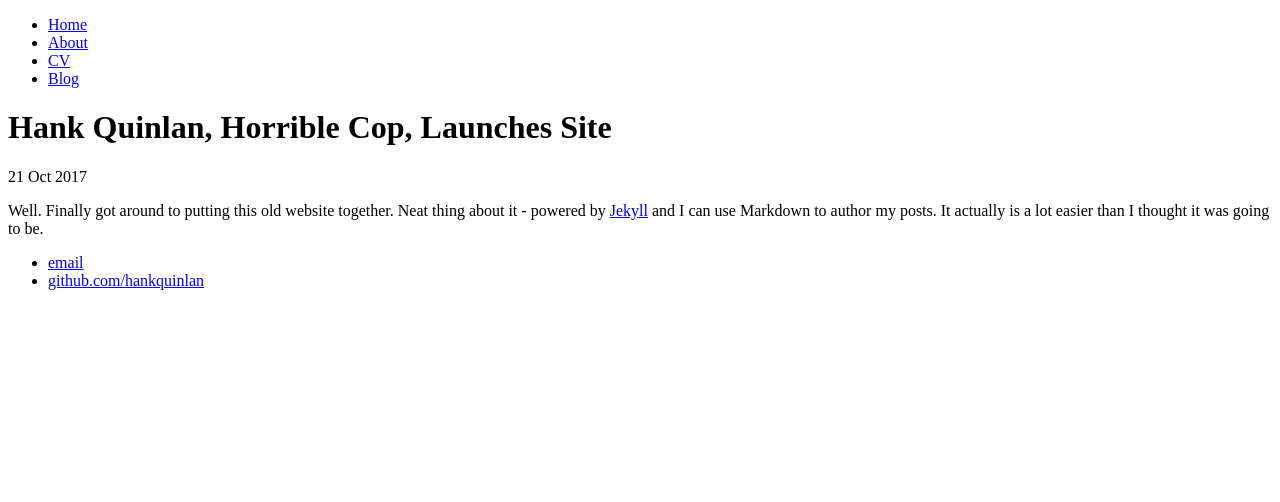
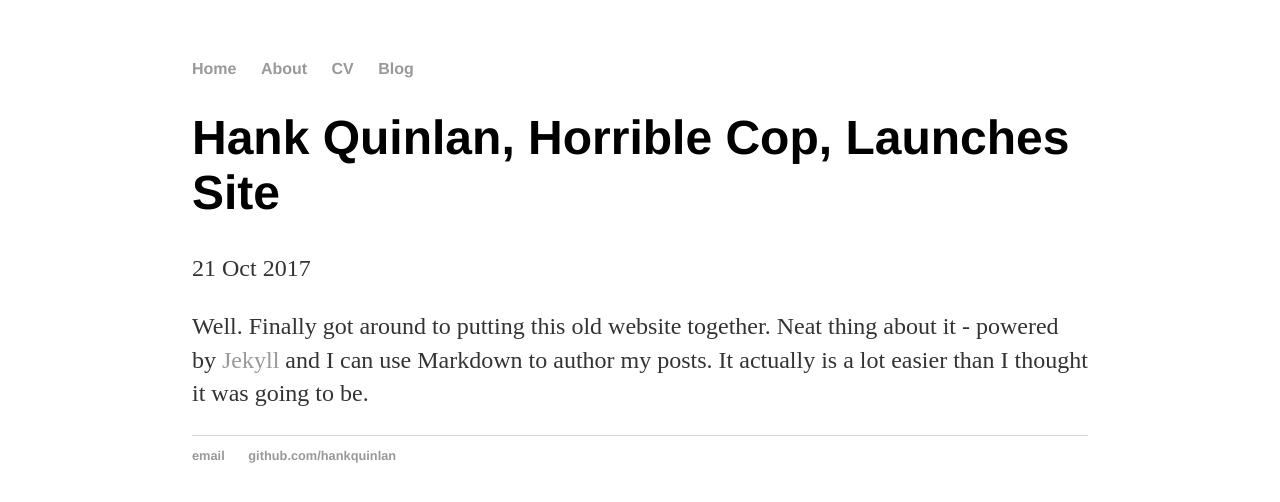
Before and after one commit to nusli/blog, a Jekyll site: the page built from _posts/2017-10-21-Site-launched.md, in a window 1280 px wide. Shown: the top 502 px of the page. Built offline with Jekyll 4.4.1, drawn with Linux system fonts in a browser that asks for light colours.

Commit message:
Changed site.url

```diff
--- a/_config.yml
+++ b/_config.yml
@@ -1,4 +1,4 @@
 name: Blog
 markdown: kramdown
 permalink: /:year/:month/:day/:title
-url: /blog
+url: https://nusli.github.io/blog/
--- a/_layouts/default.html
+++ b/_layouts/default.html
@@ -4,7 +4,7 @@
 			<title>{{ page.title }}</title>
 			<!-- link to main stylesheet -->
 			<!-- For styles with static names... -->
-            <link href="{{ site.url | relative_url }}/css/style.css" rel="stylesheet">
+            <link href="{{ site.url }}/css/style.css" rel="stylesheet">
 		</head>
 		<body>
 			<nav>
```
